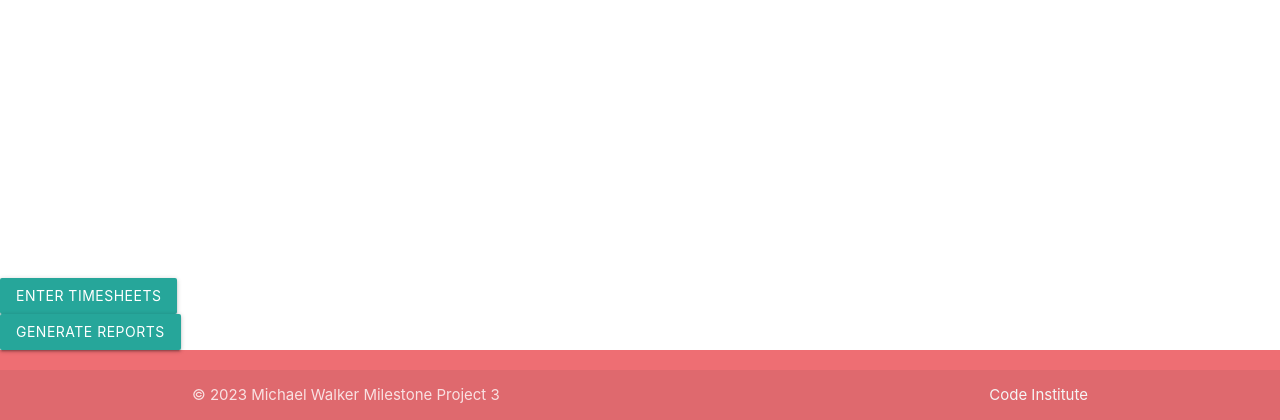
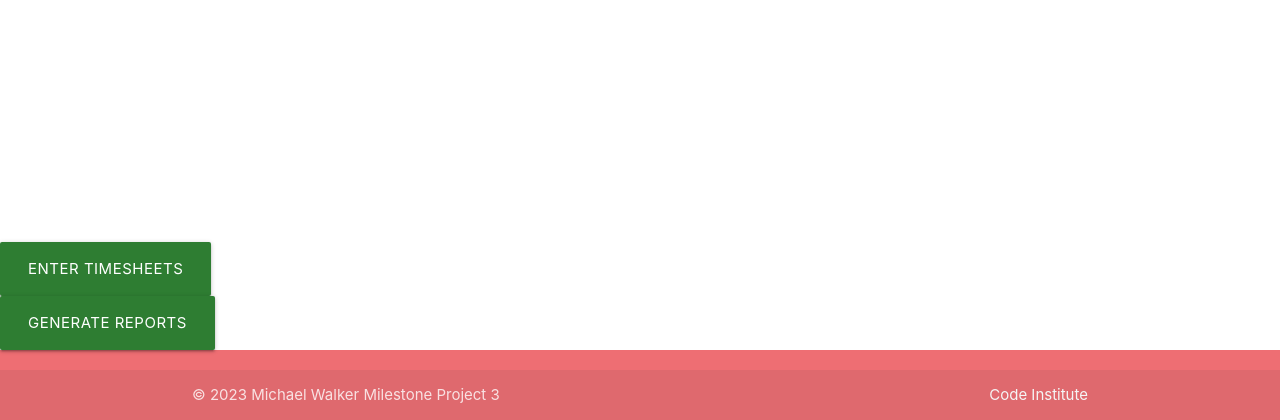
Before and after one commit to Mikewalk28/Milestone-project-3, a Flask app: page / in a window 1280 px wide. Shown: the part 380-800 px from the top of the page. Run offline with Flask 3, Linux system fonts and the light colour scheme.

Commit message:
updating home buttons to match all buttons

```diff
--- a/overheadmanager/static/js/script.js
+++ /dev/null
@@ -1,4 +0,0 @@
-document.addEventListener('DOMContentLoaded', function() {
-    var elems = document.querySelectorAll('select');
-    var instances = M.FormSelect.init(elems, options);
-  });
--- a/overheadmanager/templates/home.html
+++ b/overheadmanager/templates/home.html
@@ -34,11 +34,11 @@
 
     <!-- Buttons to take you posting timesheet or to the report section -->
     <div class="content" id="homeSection">
-        <a href="timesheets" class="waves-effect waves-light btn" id="timesheet">Enter Timesheets</a>
+        <a href="timesheets" id="timesheet" class="btn-large green darken-3">Enter Timesheets</a>
     </div>
 
     <div>
-        <a href="reports" class="waves-effect waves-light btn" id="report">Generate Reports</a>
+        <a href="reports" id="report" class="btn-large green darken-3">Generate Reports</a>
 
 
 
```
